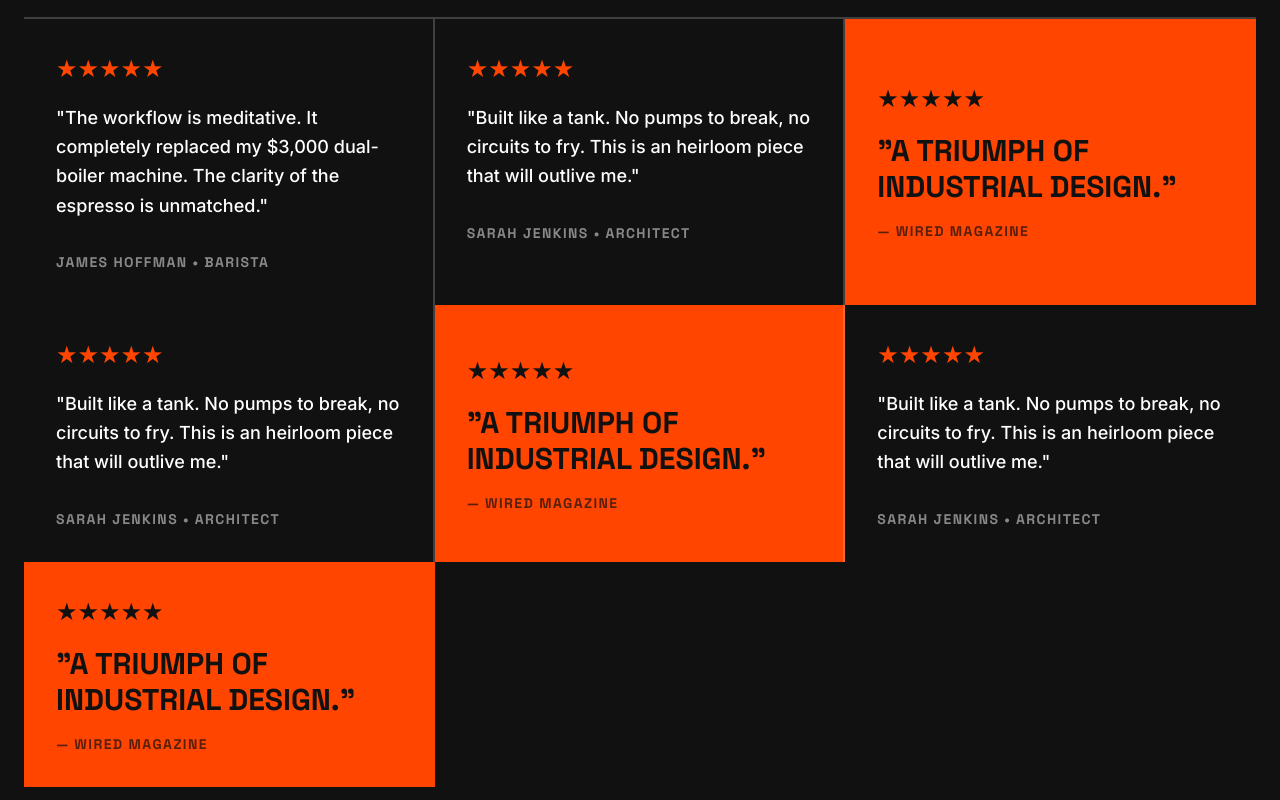
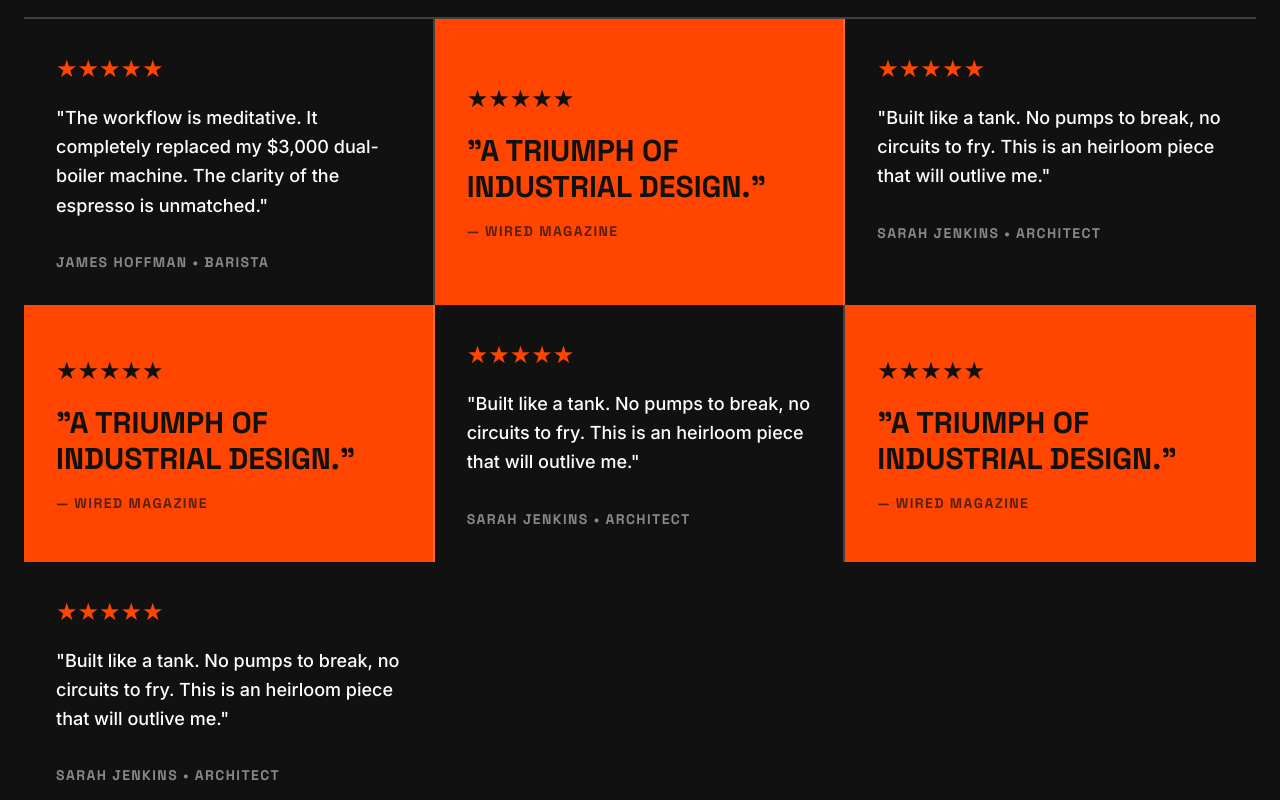
Before and after one commit to PrometheusForge/Kinetic-app, a Next.js app: page / in a window 1280 px wide. Shown: the part 3180-3980 px from the top of the page. Built offline with nearby package versions, Linux system fonts and the light colour scheme.

Commit message:
Refactor review cards in Reviews component
Removed duplicate review card and adjusted layout.

```diff
--- a/components/Reviews.tsx
+++ b/components/Reviews.tsx
@@ -42,46 +42,54 @@ export default function Reviews() {
             <h2 className="reviews-title">The Verdict.</h2>
             <p className="reviews-subtitle">Data gathered from 1,200 early adopters.</p>
           </div>
+
           <div className={`live-data-indicator ${flash ? 'flash' : ''}`}>
             <div className="pulse-dot"></div>
             <div><span className="live-number">{remaining}</span> Units remaining in Batch 04</div>
           </div>
         </div>
+
         <div className="reviews-grid reveal" ref={gridRef}>
           <div className="review-card">
             <div className="review-stars">★★★★★</div>
             <p className="review-text">"The workflow is meditative. It completely replaced my $3,000 dual-boiler machine. The clarity of the espresso is unmatched."</p>
             <div className="review-author">James Hoffman • Barista</div>
           </div>
+
+          <div className="review-card highlight">
+            <div className="review-stars">★★★★★</div>
+            <h3 className="review-text-large">"A triumph of industrial design."</h3>
+            <div className="review-author">— Wired Magazine</div>
+          </div>
+
           <div className="review-card">
             <div className="review-stars">★★★★★</div>
             <p className="review-text">"Built like a tank. No pumps to break, no circuits to fry. This is an heirloom piece that will outlive me."</p>
             <div className="review-author">Sarah Jenkins • Architect</div>
           </div>
+
           <div className="review-card highlight">
             <div className="review-stars">★★★★★</div>
             <h3 className="review-text-large">"A triumph of industrial design."</h3>
             <div className="review-author">— Wired Magazine</div>
           </div>
+
           <div className="review-card">
             <div className="review-stars">★★★★★</div>
             <p className="review-text">"Built like a tank. No pumps to break, no circuits to fry. This is an heirloom piece that will outlive me."</p>
             <div className="review-author">Sarah Jenkins • Architect</div>
           </div>
+
           <div className="review-card highlight">
             <div className="review-stars">★★★★★</div>
             <h3 className="review-text-large">"A triumph of industrial design."</h3>
             <div className="review-author">— Wired Magazine</div>
           </div>
+
           <div className="review-card">
             <div className="review-stars">★★★★★</div>
             <p className="review-text">"Built like a tank. No pumps to break, no circuits to fry. This is an heirloom piece that will outlive me."</p>
             <div className="review-author">Sarah Jenkins • Architect</div>
-          </div>
-          <div className="review-card highlight">
-            <div className="review-stars">★★★★★</div>
-            <h3 className="review-text-large">"A triumph of industrial design."</h3>
-            <div className="review-author">— Wired Magazine</div>
           </div>
         </div>
       </div>
```
